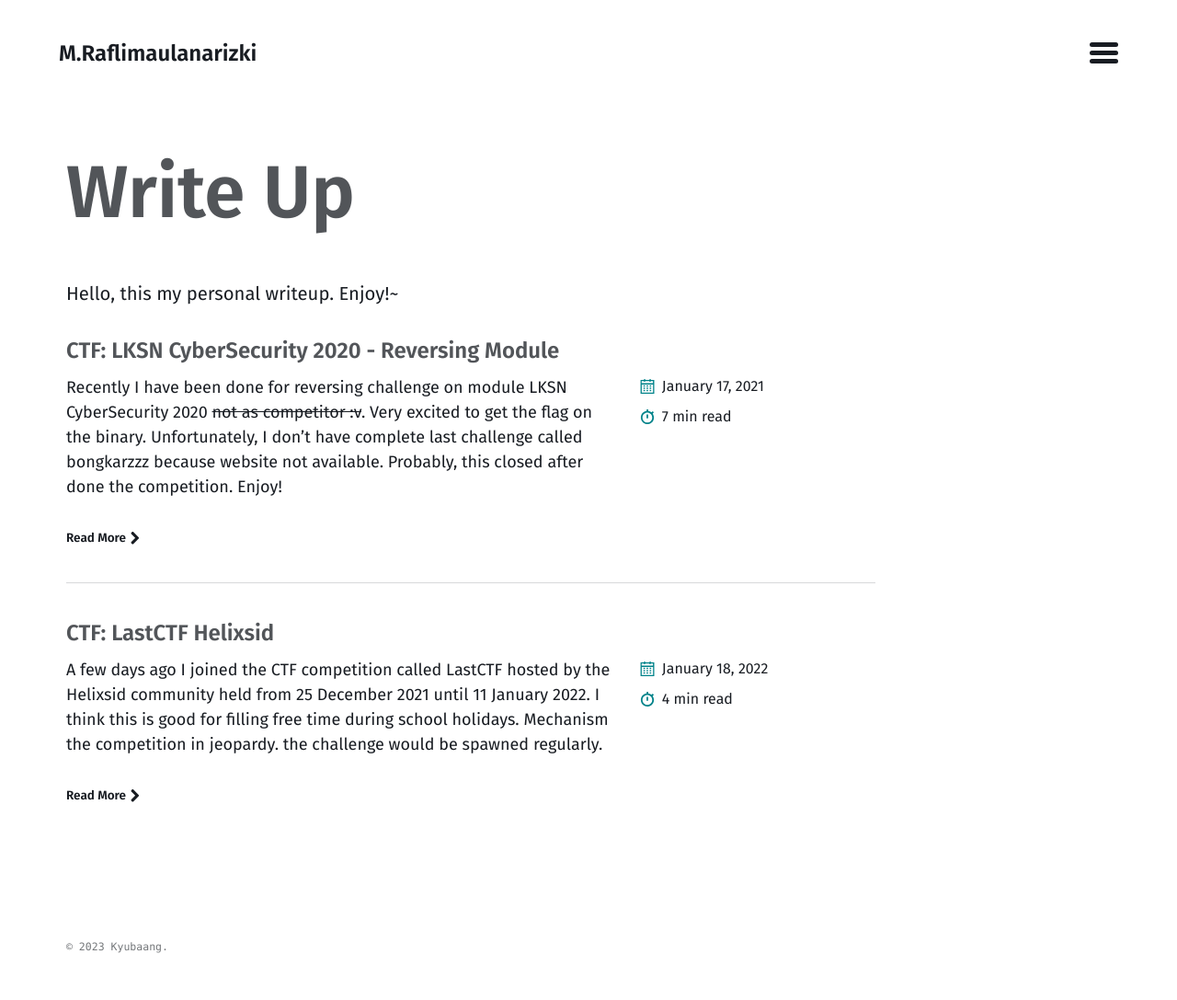
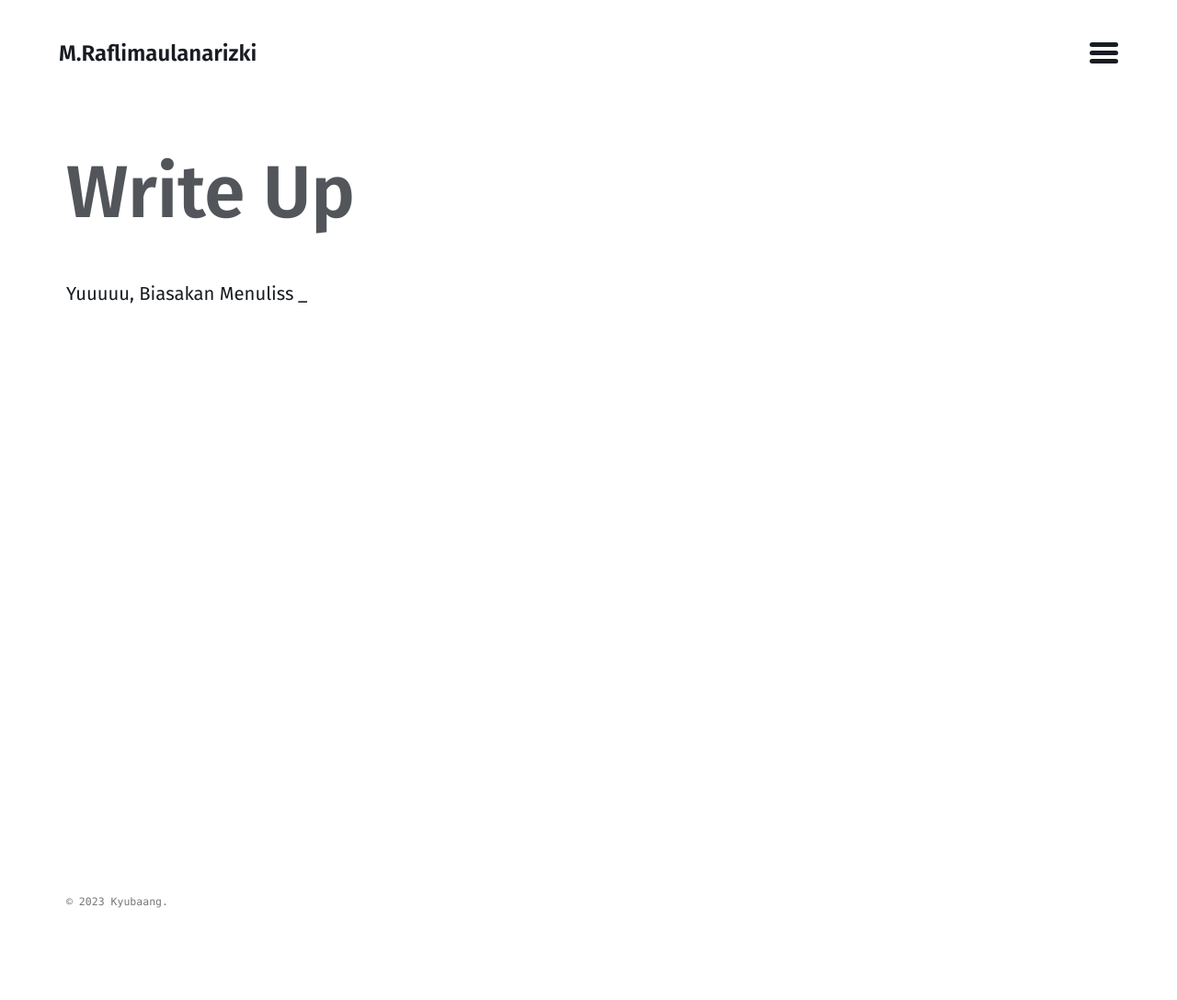
Before and after one commit to raflimaulanarizki/raflimaulanarizki.github.io, a Jekyll site: the page built from writeup.md, in a window 1280 px wide. Shown: the whole page at 92% size. Built offline with Jekyll 4.4.1, drawn with Linux system fonts in a browser that asks for light colours; emoji names are drawn with the system emoji font; after the commit the page ends 1038 px from its top, so only the background shows below that; part of the change alters nothing that is shown.

Commit message:
update writeup

````diff
--- a/_writeup/2021-01-17-ctf-lksn-cybersec-2020.md
+++ /dev/null
@@ -1,453 +0,0 @@
----
-title: "CTF: LKSN CyberSecurity 2020 - Reversing Module"
-tag:
-  - ltrace
-  - strings
-  - gdb
----
-
-Recently I have been done for reversing challenge on module LKSN CyberSecurity 2020
-~~not as competitor :v~~. Very excited to get the flag on the binary. Unfortunately,
-I don’t have complete last challenge called bongkarzzz because website not available.
-Probably, this closed after done the competition. Enjoy!
-
-> **Notice** <br />
-> The information provided in this site is for educational purposes regarding
-> pentesting. The author of the site will not be held any responsibility for any
-> misuse of the information from this site.
-
-#### Summary
-
-* [ltrace](#reverse-1)
-* [strings](#reverse-2)
-* [gdb](#bongkarzzz)
-
-## Reverse 1
-
-Given `ELF` 64-bit not stripped file, we have task to reverse the binary to get the
-flag. I use file and readelf to get information this file.
-
-```bash
-$ file reverse1
-reverse1: ELF 64-bit LSB shared object, x86-64, version 1 (SYSV),
-dynamically linked, interpreter /lib64/ld-linux-x86-64.so.2,
-BuildID[sha1]=73dfc3067c6b6a300c90ed9c29f3925c9d2f20a7, for
-GNU/Linux 3.2.0, not stripped
-$ readelf -h reverse1
-ELF Header:
-  Magic:   7f 45 4c 46 02 01 01 00 00 00 00 00 00 00 00 00
-  Class:                             ELF64
-  Data:                              2's complement, little endian
-  Version:                           1 (current)
-  OS/ABI:                            UNIX - System V
-  ABI Version:                       0
-  Type:                              DYN (Shared object file)
-  Machine:                           Advanced Micro Devices X86-64
-  Version:                           0x1
-  Entry point address:               0x10c0
-  Start of program headers:          64 (bytes into file)
-  Start of section headers:          15680 (bytes into file)
-  Flags:                             0x0
-  Size of this header:               64 (bytes)
-  Size of program headers:           56 (bytes)
-  Number of program headers:         11
-  Size of section headers:           64 (bytes)
-  Number of section headers:         30
-  Section header string table index: 29
-```
-
-When I Execute that file then i get password prompt. So I should get the password,
-to get the flag.
-
-```bash
-$ chmod a+x ./reverse1
-$ ./reverse1
-
-            .--``..---.
-.CTF:`    .LKS-SMK28`
-             `.--..`
-
-CTF LKS SMK28
- password:> password
- SMK BISA!
-```
-
-I tried to use `ltrace` to tracing library when i execute the file. and i see
-`strcmp` operations that mean the program try to compare the input string with
-another string
-
-```bash
-$ ltrace ./reverse1
-_ZNSt8ios_base4InitC1Ev(0x5604e12382b9, 0xffff, 0x7fff7d84b2f8, 224) = 0
-__cxa_atexit(0x7f23c9f64a40, 0x5604e12382b9, 0x5604e1238060, 6) = 0
-strcpy(0x7fff7d84b0a3, "k0o")                   = 0x7fff7d84b0a3
-strcat("k0o", "pi_h")                           = "k0opi_h"
-_ZNSolsEPFRSoS_E(0x5604e1238080, 0x7f23c9fd36d0, 4, 0x685f6970
-) = 0x5604e1238080
-_ZStlsISt11char_traitsIcEERSt13basic_ostreamIcT_ES5_PKc(0x5604e1238080, 0x5604e1236010, 0, 3072) = 0x5604e1238080
-_ZNSolsEPFRSoS_E(0x5604e1238080, 0x7f23c9fd36d0, 0x5604e1238080, 3072             .--``..---.
-) = 0x5604e1238080
-_ZStlsISt11char_traitsIcEERSt13basic_ostreamIcT_ES5_PKc(0x5604e1238080, 0x5604e1236039, 0, 3072) = 0x5604e1238080
-_ZNSolsEPFRSoS_E(0x5604e1238080, 0x7f23c9fd36d0, 0x5604e1238080, 3072 .CTF:`    .LKS-SMK28`
-) = 0x5604e1238080
-_ZStlsISt11char_traitsIcEERSt13basic_ostreamIcT_ES5_PKc(0x5604e1238080, 0x5604e1236058, 0, 3072) = 0x5604e1238080
-_ZNSolsEPFRSoS_E(0x5604e1238080, 0x7f23c9fd36d0, 0x5604e1238080, 3072             `.--..`
-) = 0x5604e1238080
-_ZNSolsEPFRSoS_E(0x5604e1238080, 0x7f23c9fd36d0, 0x5604e1238080, 3072
-) = 0x5604e1238080
-_ZStlsISt11char_traitsIcEERSt13basic_ostreamIcT_ES5_PKc(0x5604e1238080, 0x5604e1236077, 0, 3072) = 0x5604e1238080
-_ZNSolsEPFRSoS_E(0x5604e1238080, 0x7f23c9fd36d0, 0x5604e1238080, 0x38324b4d5320534bCTF LKS SMK28
-) = 0x5604e1238080
-_ZStlsISt11char_traitsIcEERSt13basic_ostreamIcT_ES5_PKc(0x5604e1238080, 0x5604e1236085, 0, 3072) = 0x5604e1238080
-_ZStrsIcSt11char_traitsIcEERSt13basic_istreamIT_T0_ES6_PS3_(0x5604e12381a0, 0x7fff7d84b0e0, 0x7f23ca0733d0, 0x203e3a64726f7773 password:>  <no return ...>
---- SIGWINCH (Window changed) ---
---- SIGWINCH (Window changed) ---
---- SIGWINCH (Window changed) ---
---- SIGWINCH (Window changed) ---
-k0opi_h
-<... _ZStrsIcSt11char_traitsIcEERSt13basic_istreamIT_T0_ES6_PS3_ resumed> ) = 0x5604e12381a0
-strcat("k0opi_h", "ita")                        = "k0opi_hita"
-strcat("k0opi_hita", "m_pht")                   = "k0opi_hitam_pht"
-strcmp("k0opi_h", "k0opi_hitam_pht")            = -105
-_ZStlsISt11char_traitsIcEERSt13basic_ostreamIcT_ES5_PKc(0x5604e1238080, 0x5604e123609f, 105, 0x68705f6d) = 0x5604e1238080
-_ZNSolsEPFRSoS_E(0x5604e1238080, 0x7f23c9fd36d0, 0x5604e1238080, 0x202141534942204b SMK BISA!
-) = 0x5604e1238080
-+++ exited (status 0) +++
-```
-
-I am interersting with the string `k0opi_hitam_pht` so i tried input into password
-prompt. and i get the flag! #PWNED
-
-```bash
-$ ./reverse1
-
-             .--``..---.
-.CTF:`    .LKS-SMK28`
-             `.--..`
-
-CTF LKS SMK28
- password:> k0opi_hitam_pht
-
- LKSSMK28{01c9fsd3gt34zxxcb0eb8a42d3c534rf3c570703e3t}
-```
-
-## Reverse 2
-
-Next, given ELF 64-bit not stripped file called reverse2. and i get detail
-information this file with `file` command.
-
-```bash
-$ file ./reverse2
-./reverse2: ELF 64-bit LSB shared object, x86-64, version 1 (SYSV), dynamically
-linked, interpreter /lib64/ld-linux-x86-64.so.2,
-BuildID[sha1]=20f01148e7568ccfd9e0162018d8ca8111e419c4, for GNU/Linux 3.2.0, not stripped
-```
-I tried to see string that contains on the binary, and I see the flag that I
-think it's not fake. So, i get one. But, i still want to know the realpassword.
-
-```bash
-$ strings ./reverse2
-/lib64/ld-linux-x86-64.so.2
-libc.so.6
-__isoc99_scanf
-puts
-putchar
-printf
-__cxa_finalize
-strcmp
-__libc_start_main
-GLIBC_2.7
-GLIBC_2.2.5
-_ITM_deregisterTMCloneTable
-__gmon_start__
-_ITM_registerTMCloneTable
-u/UH
-0x00007fH
-trolf
-p4ssw0rdH
-LKSSMK28H
-yoik, yoH
-ur flag H
-is: LKSSH
-MK28{r3vH
-3rs1ng}
-%16s
-48661925H
-4b9c
-You FailH
-[]A\A]A^A_
-...
-...
-...
-```
-
-I interesting for string what i found `p4ssw0rd`. So, i tried to input into
-password prompt. I used `ltrace` to tracing when file executed.
-
-```bash
-$ ltrace ./reverse2
-puts("||=============================="...||====================================================================||
-)     = 73
-puts("||//////////////////////////////"...||////////////////////////////////////////////////////////////////////||
-)     = 73
-puts("||()========================| CT"...||()========================| CTF |==========================()||
-)     = 66
-puts("||()======================LKS SM"...||()======================LKS SMK 28=========================()||
-)     = 66
-puts("||//////////////////////////////"...||////////////////////////////////////////////////////////////////////||
-)     = 73
-puts("||=============================="...||====================================================================||
-)     = 73
-puts("Password:"Password:
-)                               = 10
-__isoc99_scanf(0x556fd5dab13c, 0x7ffe756f6920, 0, 0x7fea1e3c8ed3) = 1
-strcmp("0x00007fff", "puts("||========")        = -64
-puts("You Failed"You Failed
-)                              = 11
-+++ exited (status 0) +++
-```
-
-i see `strcmp` operation that mean comparing string with `0x00007fff`. i tried
-input this string and get the flag! alhamdulillah.
-
-
-```bash
-$ ./reverse2
-||====================================================================||
-||////////////////////////////////////////////////////////////////////||
-||()========================| CTF |==========================()||
-||()======================LKS SMK 28=========================()||
-||////////////////////////////////////////////////////////////////////||
-||====================================================================||
-Password:
-0x00007fff
-You Win
-LKSSMK28{LKSSMK28_486619254b9c9f6e6800cfae77}
-```
-
-## crackme
-
-Next, given ELF 64-bit not stripped file called crackme. and i get detail
-information this file with `file` command.
-
-```bash
-$ file crackme
-crackme: ELF 64-bit LSB shared object, x86-64, version 1 (SYSV),
-dynamically linked, interpreter /lib64/ld-linux-x86-64.so.2,
-BuildID[sha1]=9283bfe84e4b274b954a775f733a5c9de669675a, for
-GNU/Linux 3.2.0, not stripped
-```
-
-I tried use `strings` to see strings that available on the binary. I found
-`strcmp` that mean string compare operation.
-
-```bash
-$ strings crackme
-/lib64/ld-linux-x86-64.so.2
-NK'K
-Jw_s:\
-mgUa
-libc.so.6
-puts
-stdin
-printf
-fgets
-memset
-malloc
-__cxa_finalize
-strcmp
-__libc_start_main
-free
-GLIBC_2.2.5
-_ITM_deregisterTMCloneTable
-__gmon_start__
-_ITM_registerTMCloneTable
-u/UH
-[]A\A]A^A_
-Input Your Password
-Please try later.
-MANTUL, flag is LKSSMK28{s}
-Password Salah!
-;*3$"
-sGCC: (Debian 9.2.1-19) 9.2.1 20191109
-crtstuff.c
-deregister_tm_clones
-....
-....
-....
-```
-
-I used `ltrace` to see what binary do when executed. So, i input "password" into
-password prompt and i see `strcmp` compared "password" with "JJJJJJJJJJJJJJBxs".
-
-```bash
-$ ltrace ./crackme
-puts("Hi!\nInput Your Password"Hi!
-Input Your Password
-)                = 24
-malloc(18)                                      = 0x5565bf7216b0
-memset(0x5565bf7216b0, '\0', 18)                = 0x5565bf7216b0
-fgets(password
-"password\n", 18, 0x7f14edf29980)         = 0x5565bf7216b0
-strcmp("password\n", "JJJJJJJJJJJJJJBxs")       = 38
-puts("Password Salah!"Password Salah!
-)                         = 16
-free(0x5565bf7216b0)                            = <void>
-+++ exited (status 0) +++
-```
-
-after that, i tried to use "JJJJJJJJJJJJJJBxs" as password. and i get the flag!
-
-```bash
-$ ./crackme                                                            127 ⨯
-Hi!
-Input Your Password
-JJJJJJJJJJJJJJBxs
-MANTUL, flag is LKSSMK28{JJJJJJJJJJJJJJBxs}
-```
-
-## bongkarzzz
-
-In the bongkarzzz challenge, we have task reverse ELF 32-bit not stripped binary
-file called bongkarzzz to have login website with username and password found in
-bongkarzzz. For the first, i used `file` to get information type of file.
-
-```bash
-$ file bongkarzzz
-bongkarzzz: ELF 32-bit LSB executable, Intel 80386, version 1 (SYSV),
-dynamically linked, interpreter /lib/ld-linux.so.2, for GNU/Linux
-2.6.32, BuildID[sha1]=2e97060d42116e12d32b27d76c5af8202e980d2f,
-not stripped
-```
-
-Next, i tried to execute the file, and i get "Cari password :(" when i input wrong
-password.
-
-```bash
-$ chmod +x bongkarzzz
-$ ./bongkarzzz
-Cari Username : ;alskdjf
-Cari Password :(
-```
-
-I used GNU Debugger to see value of binary file, and show available function on
-binary.
-
-```bash
-$ gdb bongkarzzz
-GNU gdb 9.2
-Copyright (C) 2020 Free Software Foundation, Inc.
-License GPLv3+: GNU GPL version 3 or later <http://gnu.org/licenses/gpl.html>
-This is free software: you are free to change and redistribute it.
-There is NO WARRANTY, to the extent permitted by law.
-Type "show copying" and "show warranty" for details.
-This GDB was configured as "x86_64-linux-gnu".
-Type "show configuration" for configuration details.
-For bug reporting instructions, please see:
-<http://www.gnu.org/software/gdb/bugs/>.
-Find the GDB manual and other documentation resources online at:
-<http://www.gnu.org/software/gdb/documentation/>.
-
-For help, type "help".
-Type "apropos word" to search for commands related to "word"...
-Reading symbols from bongkarzzz...
-(No debugging symbols found in bongkarzzz)
-(gdb) info functions
-All defined functions:
-
-Non-debugging symbols:
-0x080482f4  _init
-0x08048330  printf@plt
-0x08048340  puts@plt
-0x08048350  __gmon_start__@plt
-0x08048360  __libc_start_main@plt
-0x08048370  __isoc99_scanf@plt
-0x08048380  _start
-0x080483b0  __x86.get_pc_thunk.bx
-0x080483c0  deregister_tm_clones
-0x080483f0  register_tm_clones
-0x08048430  __do_global_dtors_aux
-0x08048450  frame_dummy
-0x0804847b  main
-0x080484f0  __libc_csu_init
-0x08048560  __libc_csu_fini
-0x08048564  _fini
-(gdb)
-```
-
-i tried to see value of main function. and then i have `cmp` register
-before `je` register this means that only equal value to have jump into next
-statement.
-
-```bash
-(gdb) disassemble main
-Dump of assembler code for function main:
-    0x0804847b <+0>:     lea    0x4(%esp),%ecx
-    0x0804847f <+4>:     and    $0xfffffff0,%esp
-    0x08048482 <+7>:     pushl  -0x4(%ecx)
-    0x08048485 <+10>:    push   %ebp
-    0x08048486 <+11>:    mov    %esp,%ebp
-    0x08048488 <+13>:    push   %ecx
-    0x08048489 <+14>:    sub    $0x14,%esp
-    0x0804848c <+17>:    sub    $0xc,%esp
-    0x0804848f <+20>:    push   $0x8048580
-    0x08048494 <+25>:    call   0x8048330 <printf@plt>
-    0x08048499 <+30>:    add    $0x10,%esp
-    0x0804849c <+33>:    sub    $0x8,%esp
-    0x0804849f <+36>:    lea    -0xc(%ebp),%eax
-    0x080484a2 <+39>:    push   %eax
-    0x080484a3 <+40>:    push   $0x8048591
-    0x080484a8 <+45>:    call   0x8048370 <__isoc99_scanf@plt>
-    0x080484ad <+50>:    add    $0x10,%esp
-    0x080484b0 <+53>:    mov    -0xc(%ebp),%eax
-    0x080484b3 <+56>:    cmp    $0x111ee0,%eax
-    0x080484b8 <+61>:    je     0x80484cc <main+81>
-    0x080484ba <+63>:    sub    $0xc,%esp
-    0x080484bd <+66>:    push   $0x8048594
-    0x080484c2 <+71>:    call   0x8048340 <puts@plt>
-    0x080484c7 <+76>:    add    $0x10,%esp
-    0x080484ca <+79>:    jmp    0x80484e1 <main+102>
-    0x080484cc <+81>:    sub    $0x8,%esp
-    0x080484cf <+84>:    push   $0x65a4d9
-    0x080484d4 <+89>:    push   $0x80485a6
-    0x080484d9 <+94>:    call   0x8048330 <printf@plt>
-    0x080484de <+99>:    add    $0x10,%esp
-    0x080484e1 <+102>:   mov    $0x0,%eax
-    0x080484e6 <+107>:   mov    -0x4(%ebp),%ecx
-    0x080484e9 <+110>:   leave
-    0x080484ea <+111>:   lea    -0x4(%ecx),%esp
-    0x080484ed <+114>:   ret
-End of assembler dump.
-```
-
-if we see in `cmp` register `EAX` has comparing with `$0x111ee0`. So, i assume
-`$0x111ee0` is real username.
-
-```bash
-0x080484b3 <+56>:    cmp    $0x111ee0,%eax
-```
-
-I tried to see value of `$0x111ee0` with python, and i get int `1122016`.
-
-```python
-$ python3
-Python 3.8.5 (default, Jul 28 2020, 12:59:40)
-[GCC 9.3.0] on linux
-Type "help", "copyright", "credits" or "license" for more information.
->>> 0x111ee0
-1122016
-```
-
-So, i tried input int `1122016` as username and i get different output yeay!
-
-```bash
-$ ./bongkarzzz
-Cari Username : 1122016
-6661337
-```
-
-#### Reference
-
-* [Introduction To Reverse Engineering](https://geekpradd.github.io//intro-to-reverse-engineering)
-* [TryHackMe: Reversing ELF Writeup](https://medium.com/bugbountywriteup/tryhackme-reversing-elf-writeup-6fd006704148)
-* [hackme: Deconstructing ELF an file](http://www.manoharvanga.com/hackme/)
--- a/_writeup/2022-01-18-lastctf-helixsid.md
+++ /dev/null
@@ -1,207 +0,0 @@
----
-title: "CTF: LastCTF Helixsid"
-tag:
-- docker
-- osint
-- fernet
-imagepreview: https://user-images.githubusercontent.com/56214296/150106770-c98d66bc-4653-4cf1-a5e3-ad0345d1bb55.png
----
-
-A few days ago I joined the CTF competition called LastCTF hosted by the Helixsid
-community held from 25 December 2021 until 11 January 2022. I think this is good
-for filling free time during school holidays. Mechanism the competition in
-jeopardy. the challenge would be spawned regularly.
-
-I reach the top 13 in the competition succeed with 7 flags. Not bad a start, keep it up!
-
-![lastctf preview](/assets/images/preview/lastctf-thumb.png)
-
-> **Notice** <br />
-> The information provided on this site is for educational purposes regarding
-> pentesting. The author of the site will not be held any responsibility for any
-> misuse of the information from this site.
-
-#### Summary
-
-* [Ba Dum Base](#ba-dum-base)
-* [Minecraft](#minecraft)
-* [Sejarah WWW](#sejarah-www)
-* [Docker Rescue](#docker-rescue)
-* [Pernet](#pernet)
-* [Lambe Rekta](#lambe-rekta)
-* [Para Penggila Musik (Osint)](#para-penggila-musik-osint)
-
-### Ba Dum Base
-
-given text file contains a collection of text that looks like forming letters,
-and try to concatenate the file.
-
-![ba-dum-base](/assets/images/writeup/ba-dum-base.png)
-
-after guessing every character, I found in this text. look good for base64 format.
-I try to decode as base64, and yeah I found the flag.
-
-![ba-dum-base](/assets/images/writeup/ba-dum-base-flag.png)
-
-### Minecraft
-
-given image file. looks like this,
-
-![Minecraft.png](/assets/images/writeup/minecraft.png.png)
-
-after displaying the image file look like that. I try the simple dumping strings
-in the file.
-
-```shell
-strings Minecraft.png
-```
-
-![mincraft-flag](/assets/images/writeup/minecraft-flag.png)
-
-at the bottom, I see the flag.
-
-### Sejarah WWW
-
-> Pengembangan WWW dimulai pada 1989 oleh Tim Berners-Lee dan
-rekan-rekannya yang berbasis di Jenewa, Swiss, pada bulan november 1990
-Nicola Pellow bergabung dan mengerjakan line-mode Browser, cari tau nama
-rekan yang membuat interface CERNVM "FIND",
-
-yeah, OSINT challenge!! the objective of the question is who the creator of
-interface CERNVM "FIND". Let’s find it out of our search engine. first, I try
-from wiki site. with the simple keyword ``creator of interface CERNVM "FIND"``.
-
-![wiki](/assets/images/writeup/wiki-www.png)
-
-not enough relevant yet. let's try with another keyword. for example history of
-interface CERNVM "FIND"
-
-![www-flag](/assets/images/writeup/osint-www.png)
-
-I saw the creator on the top site Bernd Pollermann. Let's put in format flag.
-
-```text
-LastCTF{Bernd Pollermann}
-```
-
-### Docker Rescue
-
-next, is one of the interesting challenges. Docker Rescue we should dumping file
-in docker image in /var/lastctf/flag.txt but, if we ran the docker image flag
-would be removed.
-
-let's pull the image from the docker hub https://hub.docker.com/r/wenkhairu/lastctf.
-before pull we can see the layer of the docker image, at the last layer flag is
-removed.
-
-![docker hub](/assets/images/writeup/docker-layer.png)
-
-```bash
-docker pull wenkhairu/lastctf
-```
-and try to convert into tar format, and we can extract everything in the image.
-
-```shell
-docker image save wenkhairu/lastctf:latest -o flag.tar
-```
-
-extract tar file
-
-```shell
-tar -xf flag.tar
-```
-
-![extracted docker image](/assets/images/writeup/docker-extracted.png)
-
-let us inspect manifest.json files where contained manifest the image.
-
-![manifest.json](/assets/images/writeup/docker-manifest.png)
-
-The first 2 layer is the base docker layer, and the rest is the Dockerfile layer.
-we can assume the layer contained copy command in layer 5 with hash sha 65ec...
-lets extract the layer.
-
-```shell
-tar -xf 65ec1f23eb207d60889555603041f8a10166e37e3867280c452fd12982a6f0de/layer.tar
-```
-
-![flag](/assets/images/writeup/docker-flag.png)
-
-and then we can capture the flag because we take state before the layer that
-removes the flag.
-
-### Pernet
-
-given a zip file containing the question.zip flag.zip and hint.txt in it, if we
-try to unzip the question.zip file it will cause an error because the file has
-the extension 7z (7zip).
-
-![](/assets/images/writeup/pernet-zip.png)
-
-after we extracted, found hint.txt and containing hint
-
-![](/assets/images/writeup/pernet-hing.png)
-
-the hint instructed to brute force soal.zip with number range 0 - 100000. I use
-python to create a num list that is used for brute force attack.
-
-![](/assets/images/writeup/pernet-numlist-py.png)
-
-I use tools from Github to brute force 7zip file, you can access the tool here
-https://github.com/Seyptoo/7z-BruteForce and then I ran tools with numlist that
-was created.
-
-![](/assets/images/writeup/pernet-found-pass.png)
-
-tools success found the password. and let's extract soal.zip with the password
-we found. there is a file containing ciphertext and key, hint says it is pernet.
-so let's fernet decoder online here https://asecuritysite.com/encryption/ferdecode.
-
-![](/assets/images/writeup/pernet-key-chiper.png)
-
-paste key and ciphertext and decode. we found a number and assume that is the
-next password for flag.zip and pwned!
-
-![](/assets/images/writeup/pernet-flag-pass.png)
-
-### Lambe Rekta
-
-Given file called runme.txt that contains text below.
-
-![](/assets/images/writeup/lambe-runme.png)
-
-I assume that this is a file containing prints of 0 and 1 with a lot of whitespace
-in it, if we look at the 0 and 1 on each line containing 8 bits, we can assume
-that this is binary ASCII then I try to parse it using python.
-
-![](/assets/images/writeup/lambe-parsing.png)
-
-next, we have parsed binary here, let's decode to ASCII.
-
-![](/assets/images/writeup/lambe-binary.png)
-
-I use binary to ASCII online, you can visit here https://www.rapidtables.com/convert/number/binary-to-ascii.html
-
-![](/assets/images/writeup/lambe-flag.png)
-
-and boom PWNED!
-
-then I was curious about what the flag said, “whitelips programming”, after I
-searched on my duckduckgo, I got this website https://vii5ard.github.io/whitespace/
-after I tried pasting the contents of the runme.txt text and then I got the flag,
-hahaha.. to be honest, I just heard about whitespace programming, it’s unique
-
-![](/assets/images/writeup/lambe-whitelips.png)
-
-### Para Penggila Musik (Osint)
-
-The objective of this challenge is to Search Deto Agung’s comment that fans with
-clean bandit. I try a simple keyword in the google search bar, Deto Agung
-"Clean Bandit".
-
-![](/assets/images/writeup/para-penggila-musik.png)
-
-in the top site, I found a site from sound cloud, and visit the website. In the
-comment section, I found Deto Agung’s comment and there is a flag.
-
-![](/assets/images/writeup/para-penggila-musik-flag.png)
--- a/writeup.md
+++ b/writeup.md
@@ -6,4 +6,4 @@ collection: writeup
 entries_layout: list
 ---
 
-Hello, this my personal writeup. Enjoy!~
+Yuuuuu, Biasakan Menuliss *_*
````
